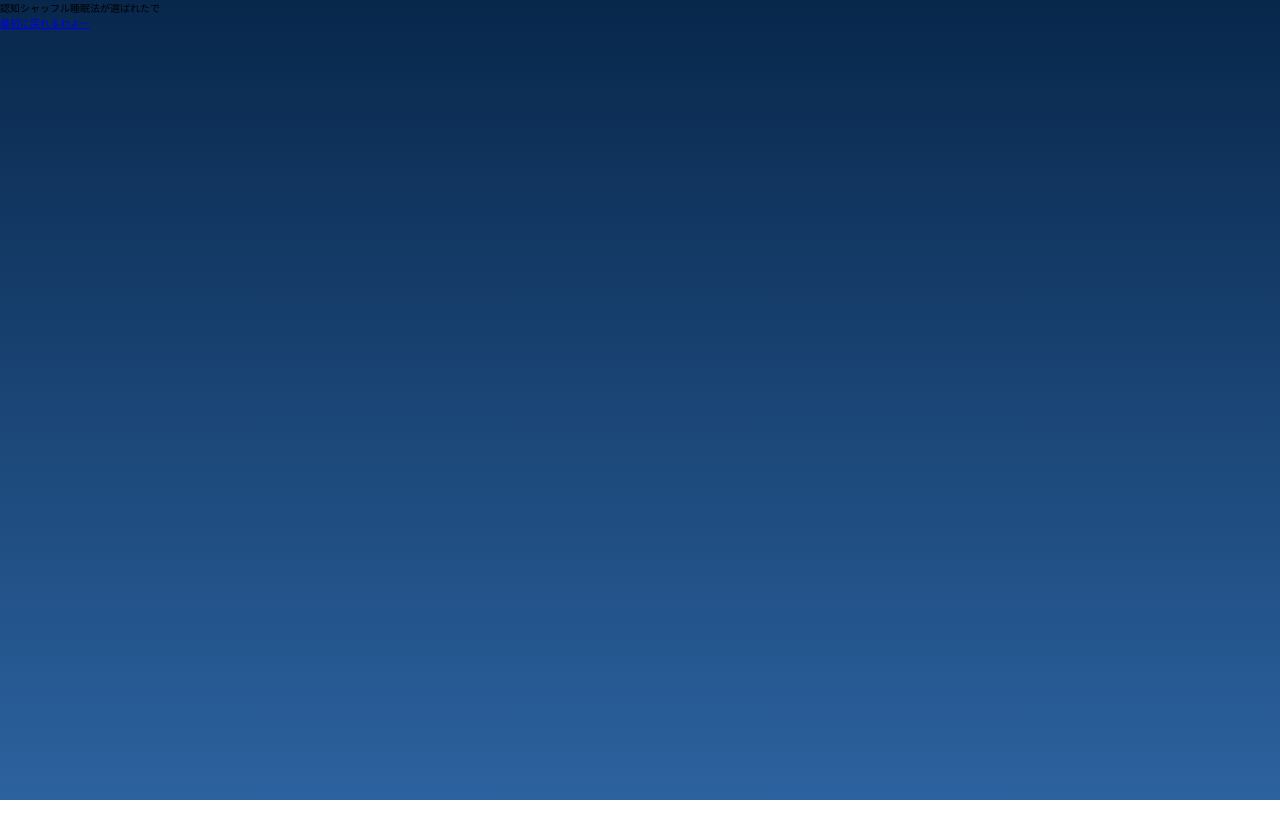
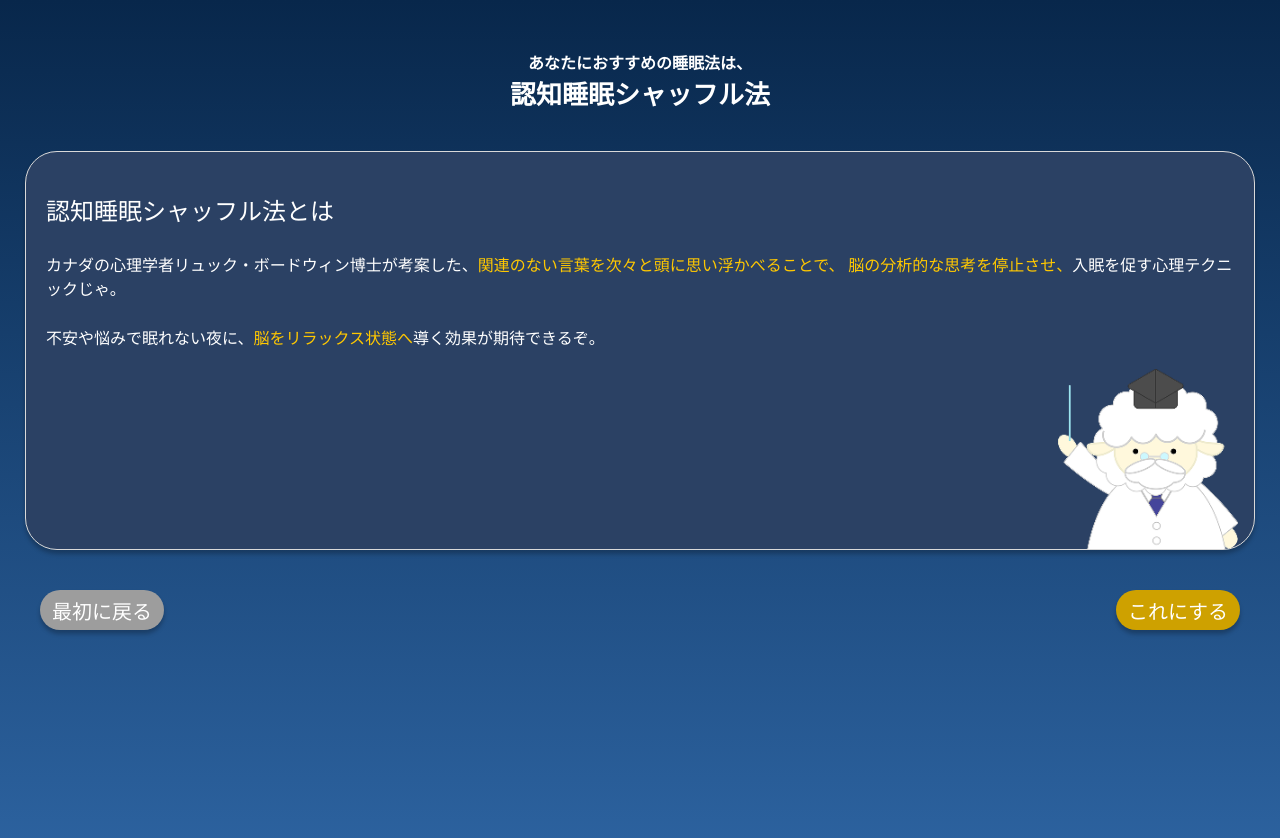
Before and after one commit to Sleepy-ECC/sleep_check, a React (Vite) app: page /Shuffle in a window 1280 px wide. Shown: the top 838 px of the page. Before the commit the page ends 800 px from the top, so only its background shows below. Built offline with nearby package versions, Linux system fonts and the light colour scheme.

Commit message:
診断完成

```diff
--- a/src/components/HituImg/HituImg.tsx
+++ b/src/components/HituImg/HituImg.tsx
@@ -4,9 +4,10 @@ import headacheHituji from "../../assets/headache_hituji.png";
 import trembleHituji from "../../assets/tremble_hituji.png";
 import sleepHituji from "../../assets/sleep_hituji.png";
 import wakeupHituji from "../../assets/wakeup_hituji.png";
+import explanationHituji from "../../assets/explanation_hituji.png";
 
 type Props = {
-    type: "normal" | "surprise" | "headache" | "tremble" | "sleep" | "wakeup";
+    type: "normal" | "surprise" | "headache" | "tremble" | "sleep" | "wakeup" | "explanation";
 };
 
 export default function HituImg({ type }: Props) {
@@ -17,6 +18,7 @@ export default function HituImg({ type }: Props) {
         tremble: trembleHituji,
         sleep: sleepHituji,
         wakeup: wakeupHituji,
+        explanation: explanationHituji,
     };
 
     return (
--- a/src/page/Diagnosis/Diagnosis.tsx
+++ b/src/page/Diagnosis/Diagnosis.tsx
@@ -50,9 +50,9 @@ function Diagnosis() {
     };
 
     const resultPages = [
-        "/Shuffle",
         "/Kari2",
         "/Kari3",
+        "/Shuffle",
         "/Kari4",
         "/Kari5",
         "/Kari6",
--- a/src/page/Shuffle/Shuffle.css
+++ b/src/page/Shuffle/Shuffle.css
@@ -0,0 +1,53 @@
+.top_title {
+    display: flex;
+    flex-direction: column;
+    justify-content: center;
+    align-items: center;
+    margin-top: 50px;
+    h2 {
+        color: #fff;
+        font-size: 1.6rem;
+    }
+    h1 {
+        color: #fff;
+        font-size: 2.6rem;
+    }
+}
+
+.info_msg {
+    padding: 40px 20px 200px;
+    margin: 40px 25px 0;
+    border: #d9d9d9 solid 1px;
+    border-radius: 32px;
+    background-color: #2b4164;
+    position: relative;
+    box-shadow: 0 4px 4px rgba(0, 0, 0, 0.25);
+    h2 {
+        color: #fff;
+        font-size: 2.4rem;
+        font-weight: normal;
+    }
+    p {
+        margin-top: 25px;
+        font-size: 1.6rem;
+        color: #fff;
+        span {
+            color: #ffc800;
+        }
+    }
+    img {
+        position: absolute;
+        bottom: 0;
+        right: 16px;
+        width: 180px;
+        height: 180px;
+        object-fit: cover;
+        border-radius: 12px;
+    }
+}
+
+.btns {
+    display: flex;
+    justify-content: space-between;
+    margin: 40px 40px 0;
+}
--- a/src/page/Shuffle/Shuffle.tsx
+++ b/src/page/Shuffle/Shuffle.tsx
@@ -1,12 +1,35 @@
-import { Link } from "@tanstack/react-router";
 import "./Shuffle.css";
+import HituImg from "../../components/HituImg/HituImg";
+import Btn from "../../components/Btn/Btn";
 
 function Shuffle() {
     return (
-        <div>
-            <p>認知シャッフル睡眠法が選ばれたで</p>
-            <Link to="/">最初に戻れるわよー</Link>
-        </div>
+        <>
+            <div className="top_title">
+                <h2>あなたにおすすめの睡眠法は、</h2>
+                <h1>認知睡眠シャッフル法</h1>
+            </div>
+            <div className="info_msg">
+                <h2>認知睡眠シャッフル法とは</h2>
+                <p>
+                    カナダの心理学者リュック・ボードウィン博士が考案した、
+                    <span>
+                        関連のない言葉を次々と頭に思い浮かべることで、 脳の分析的な思考を停止させ、
+                    </span>
+                    入眠を促す心理テクニックじゃ。
+                </p>
+                <p>
+                    不安や悩みで眠れない夜に、
+                    <span>脳をリラックス状態へ</span>
+                    導く効果が期待できるぞ。
+                </p>
+                <HituImg type="explanation" />
+            </div>
+            <div className="btns">
+                <Btn text="最初に戻る" path="/Diagnosis" color="gray" />
+                <Btn text="これにする" color="yellow" path="/ShuffleTimer" />
+            </div>
+        </>
     );
 }
 
--- /dev/null
+++ b/src/page/ShuffleTimer/ShuffleTimer.css
@@ -0,0 +1,48 @@
+.icon_wrap {
+    width: 24px;
+    height: 24px;
+    position: absolute;
+    right: 30px;
+    top: 60px;
+    img {
+        width: 24px;
+        height: 24px;
+        object-fit: cover;
+    }
+}
+
+.set_time {
+    display: flex;
+    justify-content: space-between;
+    align-items: center;
+    margin: 100px 65px 0;
+    h2 {
+        color: #fff;
+        font-size: 2rem;
+    }
+    span {
+        color: #fff;
+        display: block;
+        border: 1px #d9d9d9 solid;
+        border-radius: 16px;
+        padding: 10px 30px;
+        font-size: 2rem;
+        background-color: #2b4164;
+    }
+}
+
+.timer {
+    width: 320px;
+    height: 320px;
+    margin: 60px auto;
+    border-radius: 100%;
+    border: 10px solid #d9d9d9;
+    display: flex;
+    justify-content: center;
+    align-items: center;
+    h2 {
+        font-size: 8.2rem;
+        color: #fff;
+        font-weight: normal;
+    }
+}
--- /dev/null
+++ b/src/page/ShuffleTimer/ShuffleTimer.tsx
@@ -0,0 +1,27 @@
+import { Link } from "@tanstack/react-router";
+import "./ShuffleTimer.css";
+import icon from "../../assets/question_icon.png";
+import Btn from "../../components/Btn/Btn";
+
+function ShuffleTimer() {
+    return (
+        <>
+            <picture className="icon_wrap">
+                <img src={icon} alt="" />
+            </picture>
+            <div className="set_time">
+                <h2>設定時間</h2>
+                <span>60　:　00</span>
+            </div>
+            <div className="timer">
+                <h2>60:00</h2>
+            </div>
+            <div className="btns">
+                <Btn text="終了" color="gray" />
+                <Btn text="スタート" color="yellow" />
+            </div>
+        </>
+    );
+}
+
+export default ShuffleTimer;
--- a/src/router.tsx
+++ b/src/router.tsx
@@ -3,6 +3,7 @@ import Top from "./page/Top/Top";
 import Diagnosis from "./page/Diagnosis/Diagnosis";
 import Choice from "./page/Choice/Choice";
 import Shuffle from "./page/Shuffle/Shuffle";
+import ShuffleTimer from "./page/ShuffleTimer/ShuffleTimer";
 
 const rootRoute = createRootRoute();
 
@@ -30,7 +31,19 @@ const shuffleRoute = createRoute({
     component: Shuffle,
 });
 
-const routeTree = rootRoute.addChildren([topRoute, diagnosisRoute, choiceRoute, shuffleRoute]);
+const shuffleTimerRoute = createRoute({
+    getParentRoute: () => rootRoute,
+    path: "/ShuffleTimer",
+    component: ShuffleTimer,
+});
+
+const routeTree = rootRoute.addChildren([
+    topRoute,
+    diagnosisRoute,
+    choiceRoute,
+    shuffleRoute,
+    shuffleTimerRoute,
+]);
 
 export const router = createRouter({
     routeTree,
```
Also changed, not shown: src/assets/explanation_hituji.png (added).
